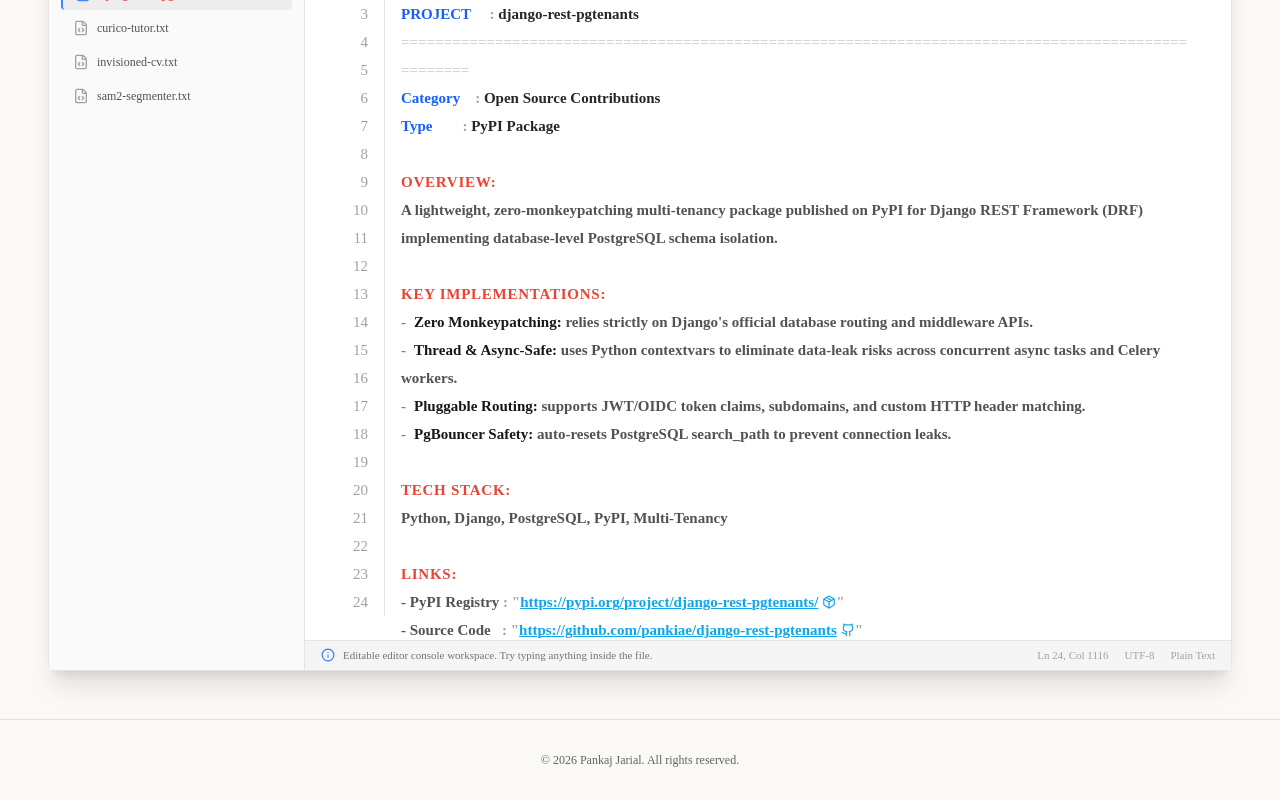
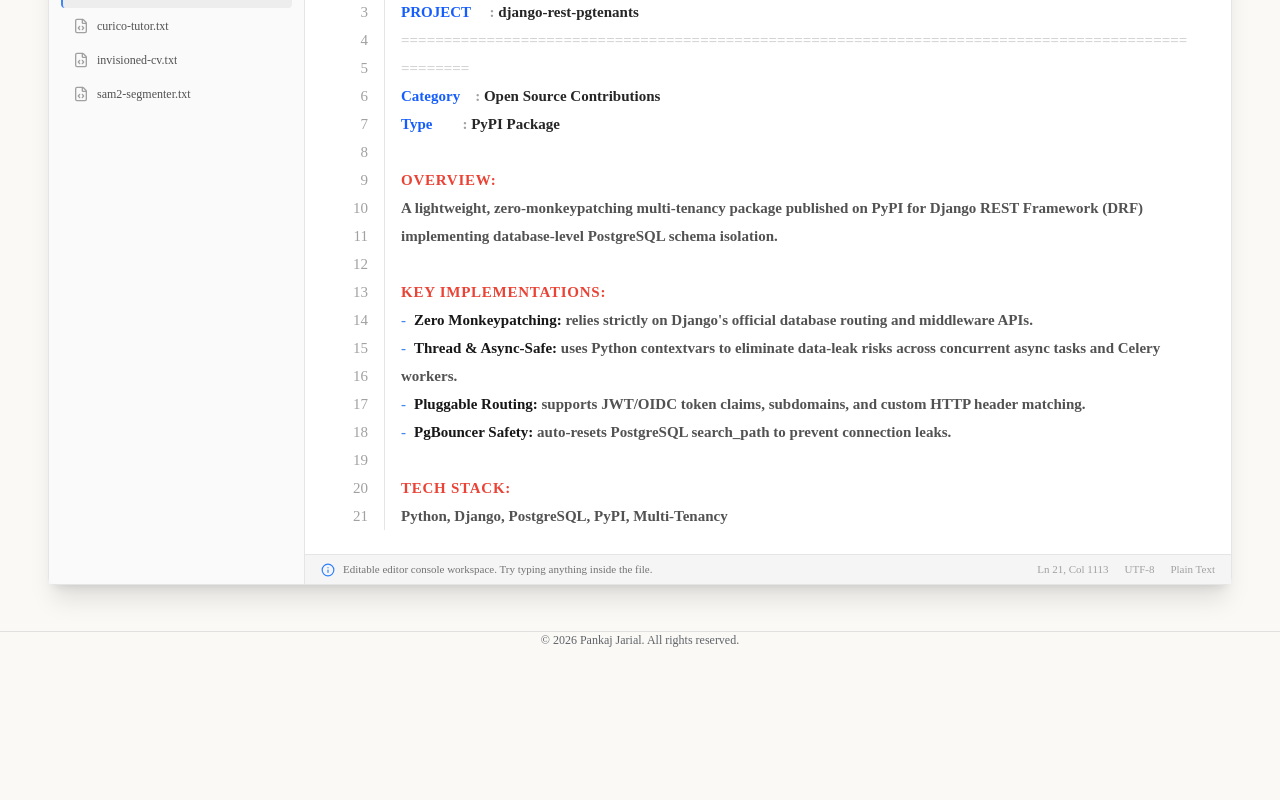
Before and after one commit to pankiae/pankiae.github.io, a Next.js app: page / in a window 1280 px wide. Shown: the part 969-1769 px from the top of the page. After the commit the page ends 1617 px from the top, so only its background shows below. Built offline with nearby package versions, Linux system fonts and the light colour scheme.

Commit message:
feat: removed the extra space againts the footer and IDE editor

```diff
--- a/src/components/layout/Footer.jsx
+++ b/src/components/layout/Footer.jsx
@@ -2,7 +2,7 @@
 
 export function Footer() {
     return (
-        <footer className="py-8 border-t border-border bg-background">
+        <footer className="py-0 border-t border-border bg-background">
             <div className="container mx-auto px-6 max-w-6xl">
                 <div className="flex justify-center items-center font-sans text-xs text-muted-foreground text-center">
                     <p>
--- a/src/components/sections/Projects.jsx
+++ b/src/components/sections/Projects.jsx
@@ -97,10 +97,7 @@
 
 LINKS:
 - PyPI Registry : "https://pypi.org/project/django-rest-pgtenants/"
-- Source Code   : "https://github.com/pankiae/django-rest-pgtenants"
-
-
-`,
+- Source Code   : "https://github.com/pankiae/django-rest-pgtenants"`,
     curico: `====================================================================================================
 PROJECT     : Curico
 ====================================================================================================
@@ -119,10 +116,7 @@
 Python, Celery, Redis, Whisper, TTS
 
 LINKS:
-- Live Platform : "https://play.curico.ai"
-
-
-`,
+- Live Platform : "https://play.curico.ai"`,
     invisioned: `====================================================================================================
 PROJECT     : Invisioned
 ====================================================================================================
@@ -141,10 +135,7 @@
 LLMs, Computer Vision, SAM2, GroundingDINO
 
 LINKS:
-- Live Platform : "https://invisioned.io/"
-
-
-`,
+- Live Platform : "https://invisioned.io/"`,
     segmenter: `====================================================================================================
 PROJECT     : Prompt & Click Object Segmenter
 ====================================================================================================
@@ -163,10 +154,7 @@
 
 LINKS:
 - Prompt Detect : "https://github.com/pankiae/ObjectDetectionOnPromptInImage"
-- SAM2 Segment  : "https://github.com/pankiae/ImageSegmentSAM2_FastAPI_BoundingBoxes"
-
-
-`
+- SAM2 Segment  : "https://github.com/pankiae/ImageSegmentSAM2_FastAPI_BoundingBoxes"`
 };
 
 const iconMap = {
@@ -317,8 +305,8 @@
     );
 
     return (
-        <section id="projects" className="py-12 bg-background border-t border-neutral-200 dark:border-neutral-800">
-            <div className="w-full max-w-[1500px] mx-auto px-4 sm:px-6 lg:px-12">
+        <section id="projects" className="min-h-screen min-h-dvh flex items-center pt-0 pb-0 bg-background border-t border-neutral-200 dark:border-neutral-800 relative overflow-hidden">
+            <div className="w-full max-w-[1500px] mx-auto px-4 sm:px-6 lg:px-12 flex flex-col justify-center">
                 {/* IDE Interface Wrapper */}
                 <motion.div
                     initial={{ opacity: 0, y: 30 }}
```
